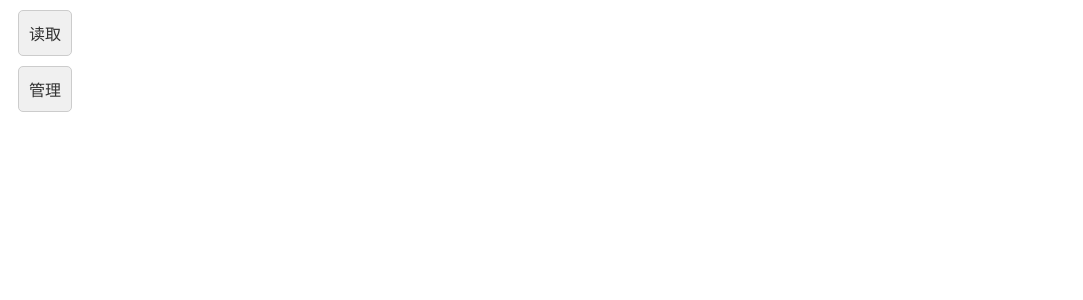
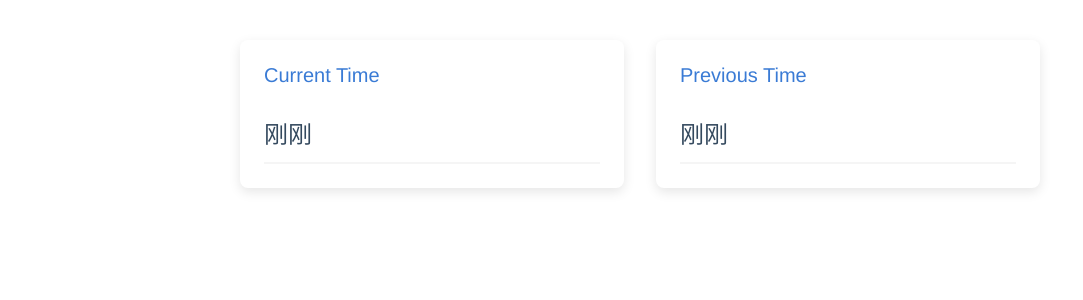
Before and after one commit to LvYuanWang/vue3_details_supplementary, a Vue app: page / in a window 1280 px wide. Shown: the top 300 px of the page, without its empty margins (0-1083 px from the left). Built offline with nearby package versions, Linux system fonts and the light colour scheme.

Commit message:
自定义命令 v_time

```diff
--- a/src/App.vue
+++ b/src/App.vue
@@ -1,12 +1,73 @@
 <template>
-  <!-- 只有在权限为 read 的时候, 才显示这个按钮 -->
-  <button v-permission="['read']">读取</button>
-  <!-- 只有在权限为 write 的时候, 才显示这个按钮 -->
-  <button v-permission="['write']">写入</button>
-  <!-- 只有在权限为 manage 的时候, 才显示这个按钮 -->
-  <button v-permission="['manage']">管理</button>
+  <div class="app-container">
+    <div class="time-card">
+      <h2>Current Time</h2>
+      <div class="time-display" v-time="timeNow"></div>
+    </div>
+
+    <div class="time-card">
+      <h2>Previous Time</h2>
+      <div class="time-display" v-time="timeBefore"></div>
+    </div>
+  </div>
 </template>
 
-<script setup></script>
+<script setup>
+import { ref } from 'vue'
+// 当前时间
+const timeNow = ref(new Date().getTime())
+// 之前时间
+const timeBefore = ref(1750814712367)
+</script>
 
-<style scoped></style>
+<style scoped>
+.app-container {
+  max-width: 800px;
+  margin: 0 auto;
+  padding: 2rem;
+  font-family: 'Helvetica Neue', Arial, sans-serif;
+  display: flex;
+  flex-direction: column;
+  gap: 2rem;
+  color: #2c3e50;
+}
+
+.time-card {
+  background-color: #ffffff;
+  border-radius: 8px;
+  padding: 1.5rem;
+  box-shadow: 0 4px 12px rgba(0, 0, 0, 0.1);
+  transition: all 0.3s ease;
+}
+
+.time-card:hover {
+  transform: translateY(-5px);
+  box-shadow: 0 6px 16px rgba(0, 0, 0, 0.12);
+}
+
+h2 {
+  margin-top: 0;
+  margin-bottom: 1rem;
+  font-weight: 500;
+  color: #3a7bd5;
+  font-size: 1.25rem;
+}
+
+.time-display {
+  font-size: 1.5rem;
+  font-weight: 300;
+  color: #34495e;
+  padding: 0.75rem 0;
+  border-bottom: 2px solid #f5f5f5;
+}
+
+@media (min-width: 768px) {
+  .app-container {
+    flex-direction: row;
+  }
+
+  .time-card {
+    flex: 1;
+  }
+}
+</style>
--- a/src/assets/global.css
+++ /dev/null
@@ -1,21 +0,0 @@
-button {
-  margin: 10px;
-  padding: 10px;
-  border-radius: 5px;
-  border: 1px solid #ccc;
-  cursor: pointer;
-  background-color: #f0f0f0;
-  transition: all 0.3s ease;
-  outline: none;
-  font-size: 16px;
-  color: #333;
-}
-
-button:hover {
-  background-color: #007bff;
-  color: #fff;
-}
-
-button:active {
-  background-color: #007bff;
-}
--- a/src/main.js
+++ b/src/main.js
@@ -1,21 +1,79 @@
 import { createApp } from 'vue'
 import App from './App.vue'
-import './assets/global.css'
 
 const app = createApp(App)
 
-// 权限数组
-const permissionArr = ['read', 'manage']
+// 接下来需要对时间戳进行一个转换
+const time = {
+  // 获取当前时间戳
+  getUnix() {
+    const date = new Date()
+    return date.getTime()
+  },
+  // 获取今天0时0分0秒的时间戳
+  getTodayUnix() {
+    const date = new Date()
+    date.setHours(0)
+    date.setMinutes(0)
+    date.setSeconds(0)
+    date.setMilliseconds(0) // 毫秒
+    return date.getTime()
+  },
+  // 获取今年1月1日0时0分0秒的时间戳
+  getYearUnix: function () {
+    const date = new Date()
+    date.setMonth(0)
+    date.setDate(1)
+    date.setHours(0)
+    date.setMinutes(0)
+    date.setSeconds(0)
+    date.setMilliseconds(0)
+    return date.getTime()
+  },
+  // 获取标准年月日
+  getLastDate: function (time) {
+    const date = new Date(time)
+    const month = date.getMonth() + 1 < 10 ? `0${date.getMonth() + 1}` : date.getMonth() + 1
+    const day = date.getDate() < 10 ? `0${date.getDate()}` : date.getDate()
+    return `${date.getFullYear()}-${month}-${day}`
+  },
+  // 转换时间
+  getFormatTime(timestamp) {
+    // 根据时间戳来决定返回的提示信息
+    const now = this.getUnix() // 当前时间戳
+    const today = this.getTodayUnix() // 今天0点的时间戳
+    const timer = (now - timestamp) / 1000 // 时间差
+    let tip = ''
 
-// 全局权限控制指令
-app.directive('permission', {
+    if (timer <= 0 || Math.floor(timer / 60) <= 0) {
+      tip = '刚刚'
+    } else if (timer < 3600) {
+      tip = `${Math.floor(timer / 60)}分钟前`
+    } else if (timer >= 3600 && timestamp - today >= 0) {
+      tip = `${Math.floor(timer / 3600)}小时前`
+    } else if (timer / 86400 <= 31) {
+      tip = `${Math.ceil(timer / 86400)}天前`
+    } else {
+      tip = this.getLastData(timestamp)
+    }
+
+    return tip
+  },
+}
+
+app.directive('time', {
   mounted(el, { value }) {
-    if (value && value instanceof Array) {
-      const isPermission = value.some((item) => permissionArr.includes(item))
-      isPermission ? (el.style.display = 'block') : (el.style.display = 'none')
-    } else {
-      throw new Error('v-permission 的值必须是数组')
-    }
+    // value: 时间戳
+    el.innerHTML = time.getFormatTime(value)
+    // 并且创建一个计时器, 实时更新提示信息
+    el.timeout = setInterval(() => {
+      el.innerHTML = time.getFormatTime(value)
+    }, 60000)
+  },
+  unmounted(el) {
+    clearInterval(el.timeout)
+    // 删除定时器
+    delete el.timeout
   },
 })
 
```
